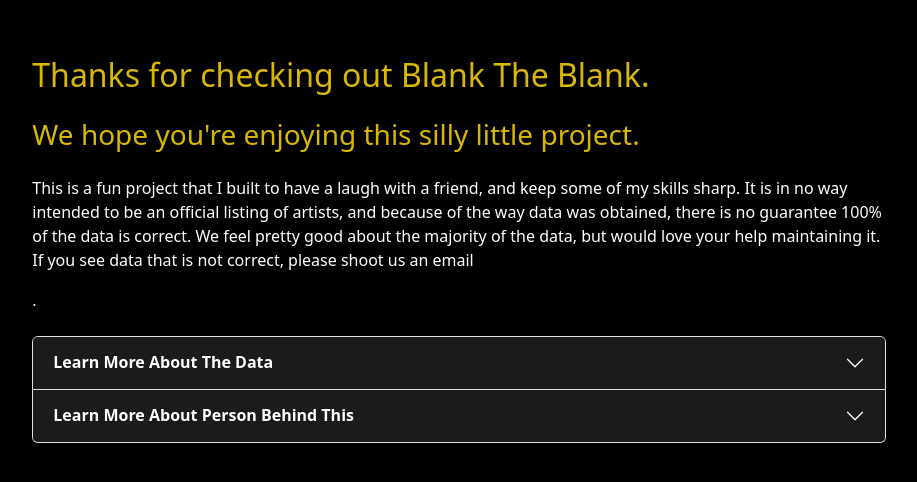
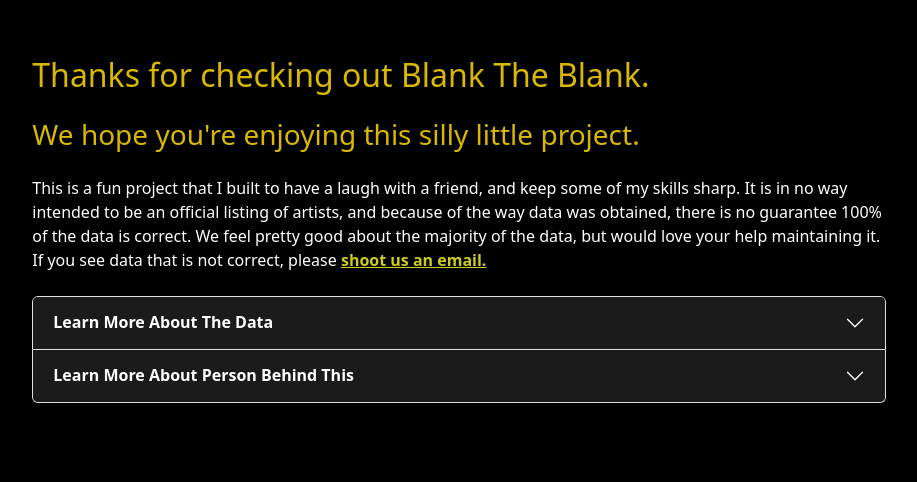
Before and after one commit to northendben/BTB, a Node server app: page /about in a window 1280 px wide. Shown: the part 70-552 px from the top of the page, without its empty margins (181-1098 px from the left). Run offline with Node 20, Linux system fonts and the light colour scheme; some libraries are stand-ins or nearby versions.

Commit message:
put link text inside link.

```diff
--- a/views/about.ejs
+++ b/views/about.ejs
@@ -4,7 +4,7 @@
     <div class="about-intro">
       <h2 class="yellow-accent mt-2">Thanks for checking out Blank The Blank. </h2>
       <h3 class="yellow-accent mt-4">We hope you're enjoying this silly little project.</h3>
-      <p class="mt-4">This is a fun project that I built to have a laugh with a friend, and keep some of my skills sharp. It is in no way intended to be an official listing of artists, and because of the way data was obtained, there is no guarantee 100% of the data is correct. We feel pretty good about the majority of the data, but would love your help maintaining it. If you see data that is not correct, please <a href="/contact" class="emphasis"></a>shoot us an email</p>.
+      <p class="mt-4">This is a fun project that I built to have a laugh with a friend, and keep some of my skills sharp. It is in no way intended to be an official listing of artists, and because of the way data was obtained, there is no guarantee 100% of the data is correct. We feel pretty good about the majority of the data, but would love your help maintaining it. If you see data that is not correct, please <a href="/contact" class="emphasis">shoot us an email.</a></p>
     </div>
     <div class="accordion about-more-info mt-md-4" id="aboutAccordianContainer">
         <div class="accordion-item">
```
